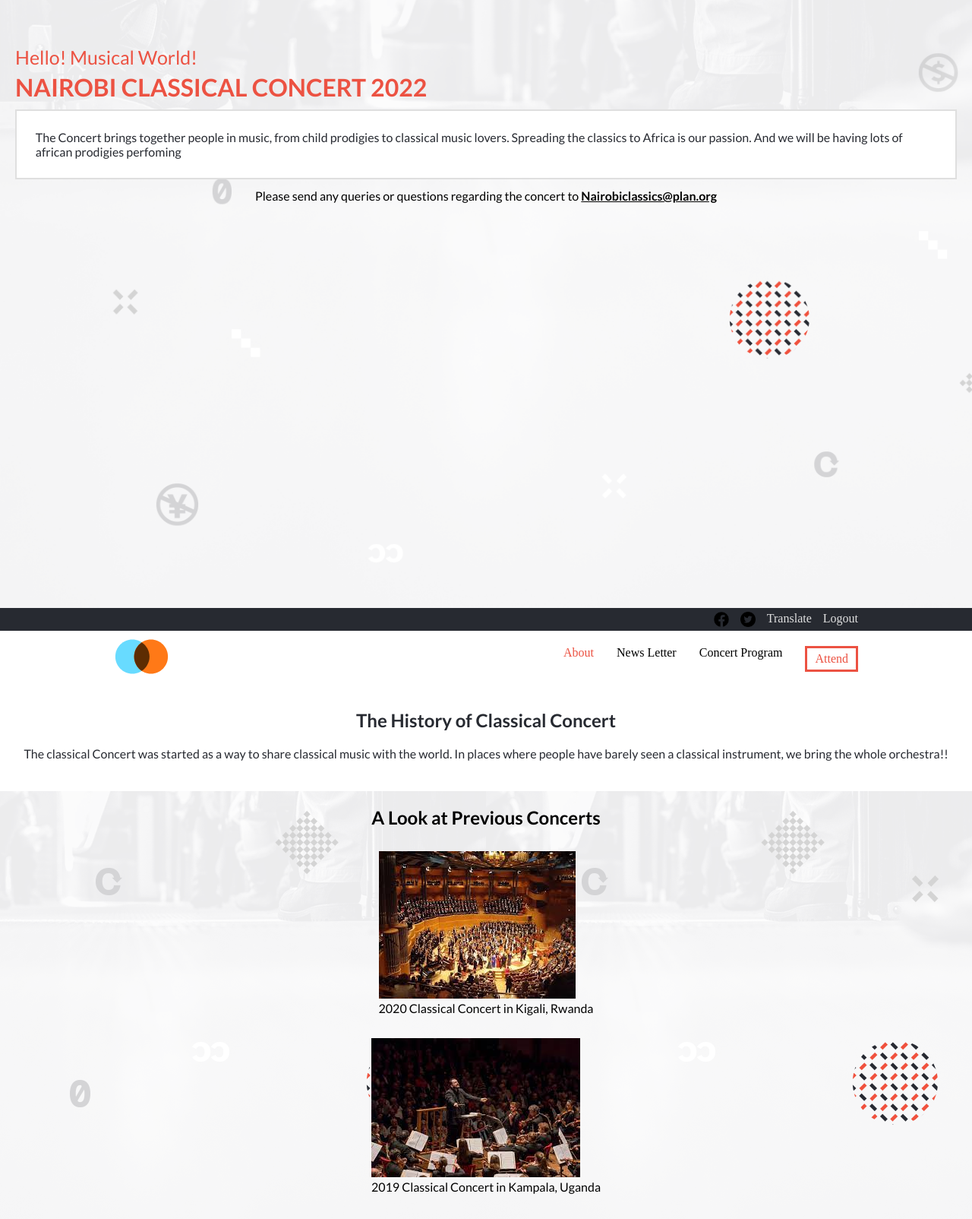
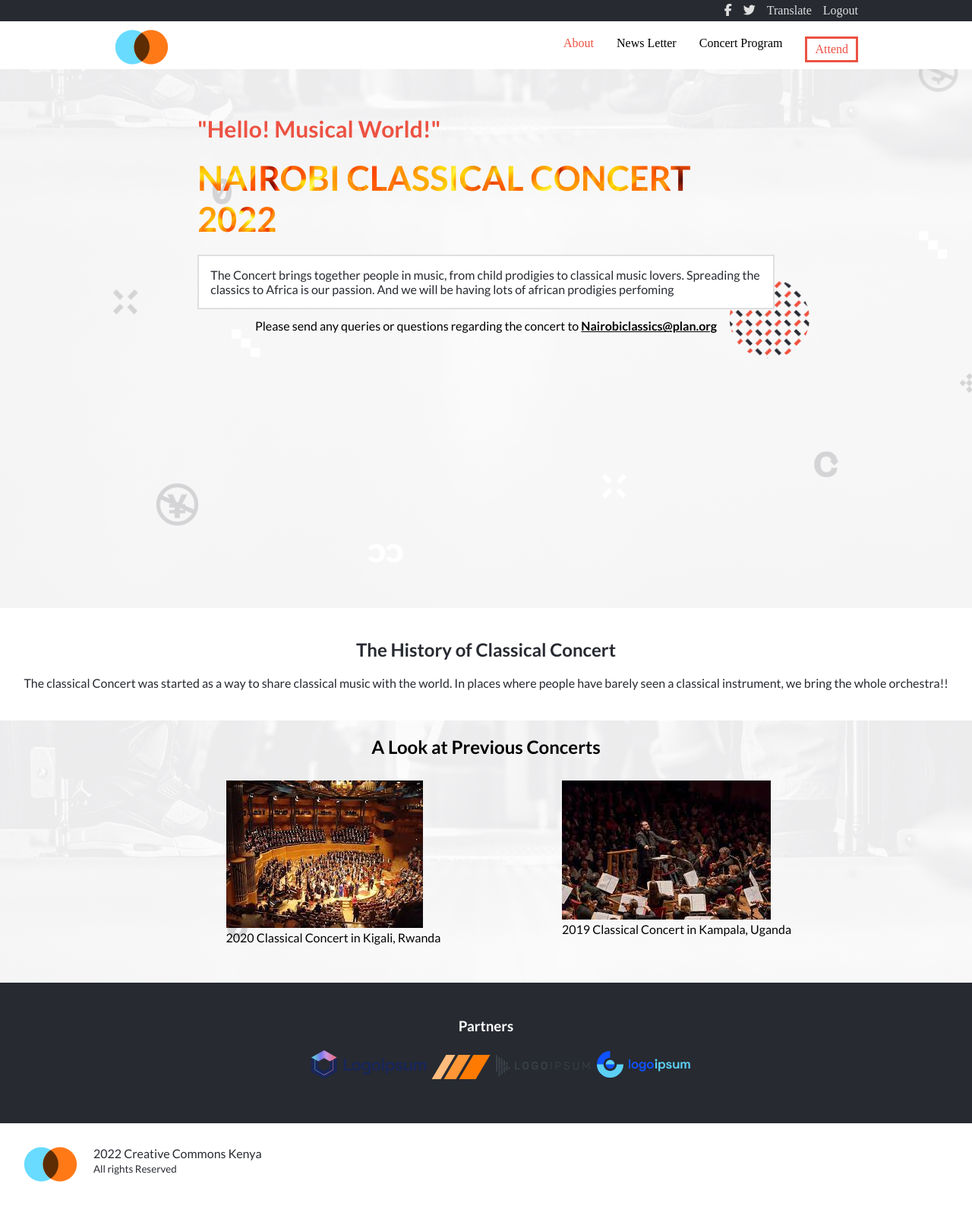
Before and after one commit to AbbyNyakara/Capstone-1, a website: page about.html in a window 1280 px wide. Shown: the top 1604 px of the page at 76% size. Drawn offline with Linux system fonts and the light colour scheme; a web font is replaced by a local one.

Commit message:
add files

```diff
--- a/about.html
+++ b/about.html
@@ -8,35 +8,23 @@
     <link rel="preconnect" href="https://fonts.gstatic.com" crossorigin>
     <link href="https://fonts.googleapis.com/css2?family=Lato:wght@300;400;700&display=swap" rel="stylesheet">
     <link href="http://fonts.cdnfonts.com/css/cocogoose" rel="stylesheet">
+    <script src="https://kit.fontawesome.com/e8963cdebe.js" crossorigin="anonymous"></script>
     <link rel="stylesheet" href="styles.css">
     <title>Nairobi Classical Festival</title>
 </head>
 <body>
     <main>
         <header>
-            <div class="top-menu">
-                <img src="images/menu.png" alt="">
-            </div>
-            <div class="header-content">
-                <p class="hello">Hello! Musical World!</p>
-                <h1>Nairobi Classical Concert 2022</h1>
-                <p class="intro-text2">The Concert brings together people in music, from child prodigies to
-                    classical music lovers. Spreading the classics to Africa is our passion. And we will be having
-                    lots of african prodigies perfoming  </p>
-                <p class="send-email">Please send any queries or questions regarding the concert to <span>Nairobiclassics@plan.org</span></p>
-            </div>
-        </header>
-
             <div class="desktop-only top-header">
-            <img class="social-icons" src="images/facebook.png" alt="">
-            <img class="social-icons" src="images/twitter.png" alt="">
+                <i class="fa fa-facebook" aria-hidden="true"></i>
+                <i class="fa fa-twitter" aria-hidden="true"></i>
                 <p>Translate</p>
                 <p>Logout</p>
             </div>
 
             <div class="desktop-only bottom-header">
                 <div class="project-logo">
-                <img src="images/main-logo.svg" alt="">
+                    <a href="index.html"><img src="images/main-logo.svg" alt="logo-image"></a>
                 </div>
                 <div class="desktop-header-content">
                     <p class="about-header">About</p>
@@ -45,6 +33,19 @@
                     <p class="attend">Attend</p>
                 </div>
             </div>
+
+            <div class="top-menu">
+                <img src="images/menu.png" alt="">
+            </div>
+            <div class="header-content">
+                <p class="hello">"Hello! Musical World!"</p>
+                <h1>Nairobi Classical Concert 2022</h1>
+                <p class="intro-text2">The Concert brings together people in music, from child prodigies to
+                    classical music lovers. Spreading the classics to Africa is our passion. And we will be having
+                    lots of african prodigies perfoming  </p>
+                <p class="send-email">Please send any queries or questions regarding the concert to <span>Nairobiclassics@plan.org</span></p>
+            </div>
+        </header>
 
         <!-- Mobile menu  -->
 
@@ -66,6 +67,7 @@
 
         <div class="featured-concerts">
             <h2 class="concert-intro">A Look at Previous Concerts</h2>
+            <div class="display-concerts">
                 <div class="concert-1">
                     <img class="previous-concert" src="images/orchestra1.jpg" alt="">
                     <p class="overlay-text">2020 Classical Concert in Kigali, Rwanda</p>
@@ -74,6 +76,7 @@
                 <div class="concert-1">
                     <img class="previous" src="images/orchestra2.jpg" alt="">
                     <p class="overlay-text">2019 Classical Concert in Kampala, Uganda</p>
+                </div>
             </div>
         </div>
 
--- a/styles.css
+++ b/styles.css
@@ -6,9 +6,10 @@
 
 header {
   background-image: url("images/bg-mobile.png");
-  height: 100vh;
+  min-height: 100vh;
   background-repeat: no-repeat;
   background-size: cover;
+  padding-bottom: 20px;
 }
 
 .top-menu {
@@ -29,15 +30,21 @@ header {
 }
 
 .header-content .hello {
-  font-size: 25px;
+  font-size: 30px;
   color: #ec5242;
-  padding-bottom: 5px;
+  padding-bottom: 20px;
+  font-weight: bolder;
 }
 
 .header-content h1 {
   font-weight: 700;
-  color: #ec5242;
   text-transform: uppercase;
+  font-size: 30px;
+  padding-bottom: 10px;
+  background-clip: text;
+	-webkit-background-clip: text;
+	color: transparent;
+  background-image: url('images/fire.jpg');
 }
 
 .intro-text {
@@ -331,6 +338,11 @@ footer {
     padding: 10px 150px 0;
   }
 
+  .header-content {
+    max-width: 800px;
+    margin: auto;
+  }
+
   .desktop-header-content {
     display: flex;
     gap: 30px;
@@ -345,6 +357,7 @@ footer {
 
   .desktop-header-content .about-header {
     color: #ec5242;
+    text-decoration: none;
   }
 
   .desktop-header-content .about-header:hover {
@@ -356,6 +369,10 @@ footer {
     border: 3px solid #ec5242;
     padding: 5px 10px;
     background-color: #ec5242;
+  }
+
+  .header-content h1 {
+    font-size: 45px;
   }
 
   .program-cards {
@@ -375,4 +392,14 @@ footer {
   .featured {
     background-image: url("images/bg-desktop.png");
   }
+
+  .featured-concerts {
+    background-image: url("images/bg-desktop.png");
+  }
+
+  .display-concerts {
+    display: grid;
+    grid-template-columns: 50% 50%;
+    gap: 100px;
+  }
 }
```
Also changed, not shown: index.html (+5 -6 lines), images/facebook.png (deleted), images/fire.jpg (added), images/twitter.png (deleted), 1 other file. Lines whose indentation alone changed are shown as unchanged.
